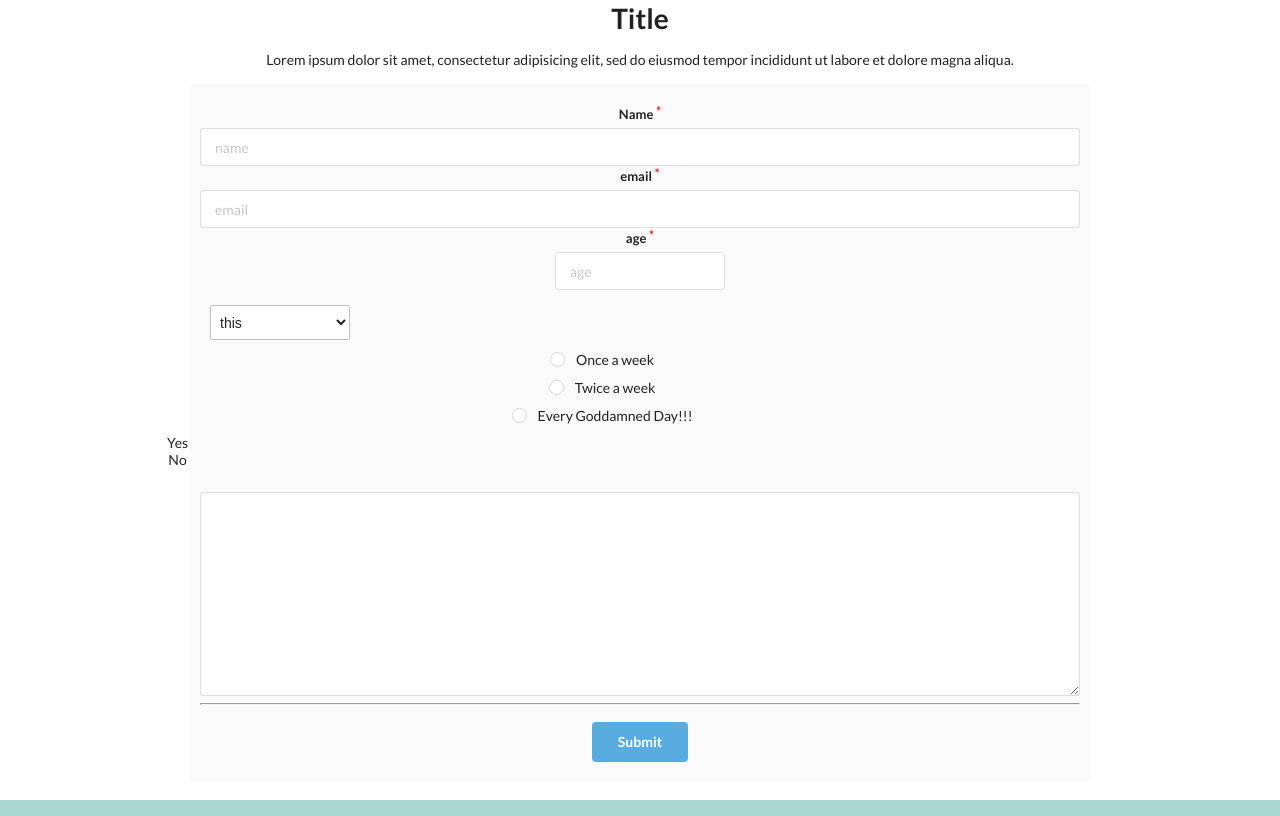
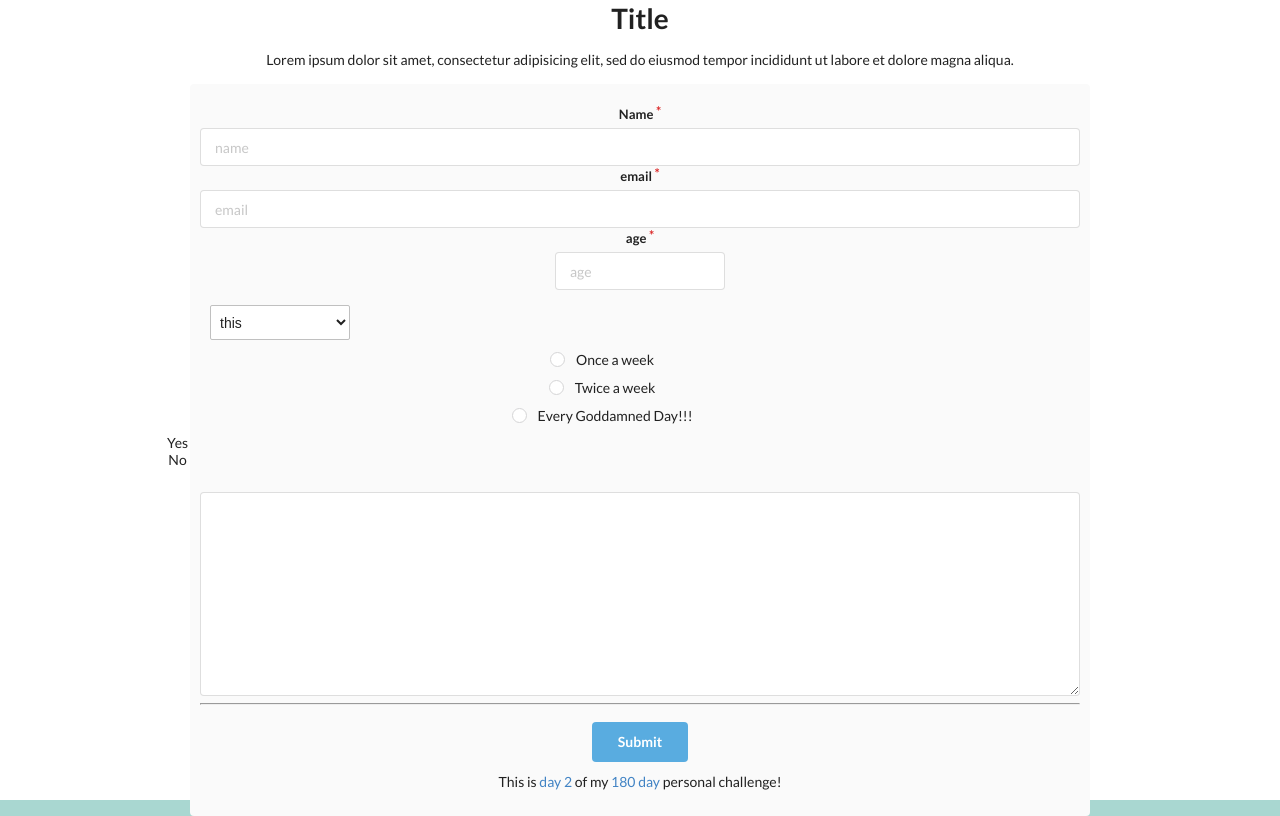
Before and after one commit to tmax818/survey_form, a plain HTML site: page index.html in a window 1280 px wide. Drawn offline with nearby package versions, Linux system fonts and the light colour scheme.

Commit message:
add link to site and blog.

```diff
--- a/app.js
+++ b/app.js
@@ -0,0 +1 @@
+let title = "Day 2";
--- a/index.html
+++ b/index.html
@@ -7,7 +7,7 @@
       <link rel="stylesheet" href="style.css">
 
       <link rel="stylesheet" href="https://cdn.jsdelivr.net/npm/semantic-ui@2.4.2/dist/semantic.min.css">
-    <title>Survey Form</title>
+    <title>Survey Form | Day 2</title>
   </head>
   <body>
     <h1 id="title">Title</h1>
@@ -64,6 +64,15 @@
       <button class="ui button" id="submit">Submit</button>
     </form>
 
+    <p>
+  This is <a href="http://www.tylermaxwell.co/portfolio">day 2</a> of my
+  <a
+    href="https://medium.com/rubypythoncjs/180-websites-in-180-days-14a3c18f4984"
+    >180 day</a
+  >
+  personal challenge!
+</p>
+
       <script
         src="https://cdn.freecodecamp.org/testable-projects-fcc/v1/bundle.js"
       />
```
